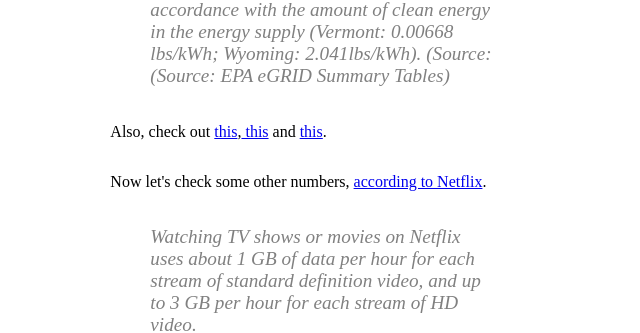
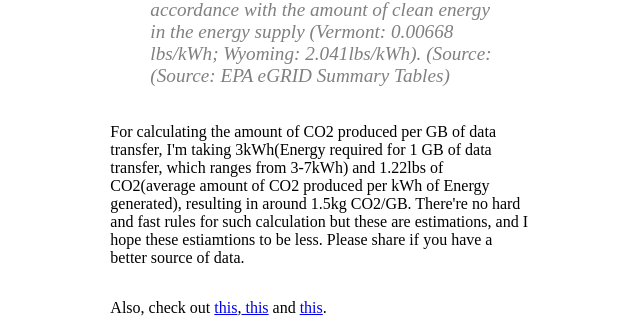
Before and after one commit to anshulkharb/anshulkharb, a Next.js app: page /side_projects/yougreen in a window 1280 px wide. Shown: the part 1818-2151 px from the top of the page, without its empty margins (319-959 px from the left). Built offline with nearby package versions, Linux system fonts and the light colour scheme.

Commit message:
New File

```diff
--- a/pages/side_projects/yougreen.js
+++ b/pages/side_projects/yougreen.js
@@ -88,6 +88,12 @@ const YouGreen = () => {
 
 
                     <Box component="p">
+                    For calculating the amount of CO2 produced per GB of data transfer, I'm taking 3kWh(Energy required for 1 GB of data transfer, which ranges from 3-7kWh) and 1.22lbs of CO2(average amount of CO2 produced per kWh of Energy generated), resulting in around 1.5kg CO2/GB.
+                    There're no hard and fast rules for such calculation but these are estimations, and I hope these estiamtions to be less. Please share if you have a better source of data.
+                    </Box>
+
+
+                    <Box component="p">
                     Also, check out <a href="https://www.newscientist.com/article/2201769-a-small-youtube-design-change-could-drastically-cut-its-co2-emissions/" target="_blank">this</a>,
                         <a href="https://www.theverge.com/2019/5/7/18531107/youtube-waste-energy-power-video-streaming-google"> this</a> and <a href="https://www.fastcompany.com/90346595/the-internets-youtube-habit-has-the-carbon-footprint-of-a-small-city">this</a>.
                     </Box>
```
